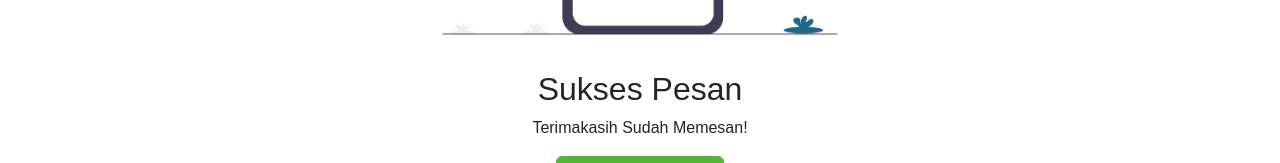
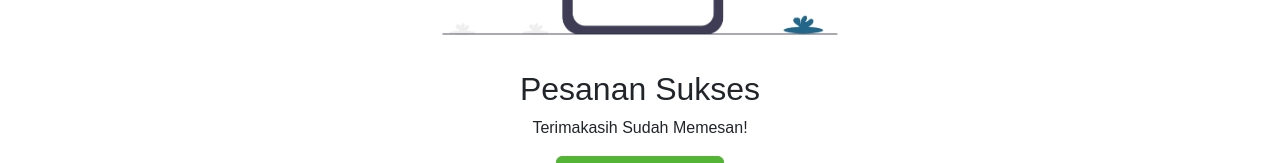
Before and after one commit to rifqirm/miniproject, a React (Vite) app: page /sukses in a window 1280 px wide. Shown: the part 532-695 px from the top of the page. Built offline with nearby package versions, Linux system fonts and the light colour scheme; no server answers; data requests are answered from the project's data file.

Commit message:
Update Sukses.jsx

```diff
--- a/src/pages/Sukses/Sukses.jsx
+++ b/src/pages/Sukses/Sukses.jsx
@@ -27,7 +27,7 @@ export default class Sukses extends Component {
         return (
             <div className="mt-4 text-center">
                 <Image src="assets/images/sukses.png" width="500" />
-                <h2>Sukses Pesan</h2>
+                <h2>Pesanan Sukses</h2>
                 <p variant="sukses"><center>Terimakasih Sudah Memesan!</center></p>
                 <Button variant="primary" as={Link} to="/">
                     Kembali
```
